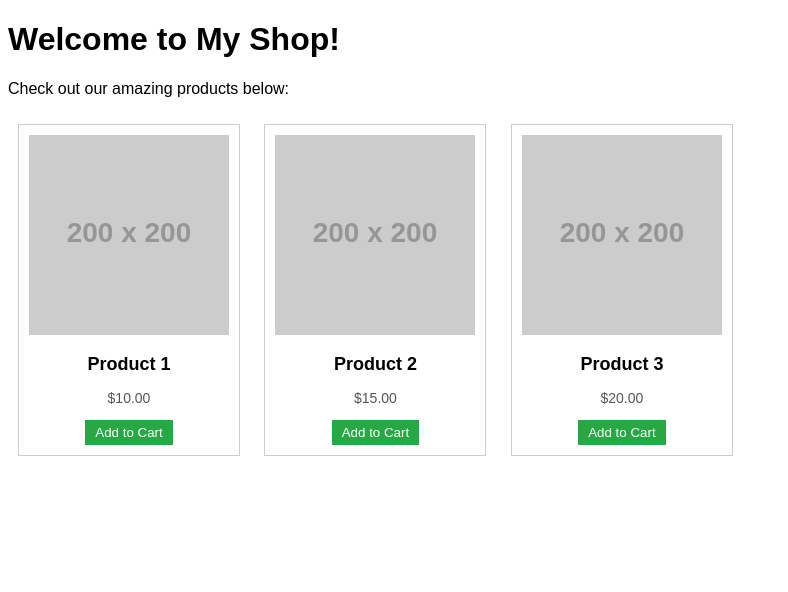
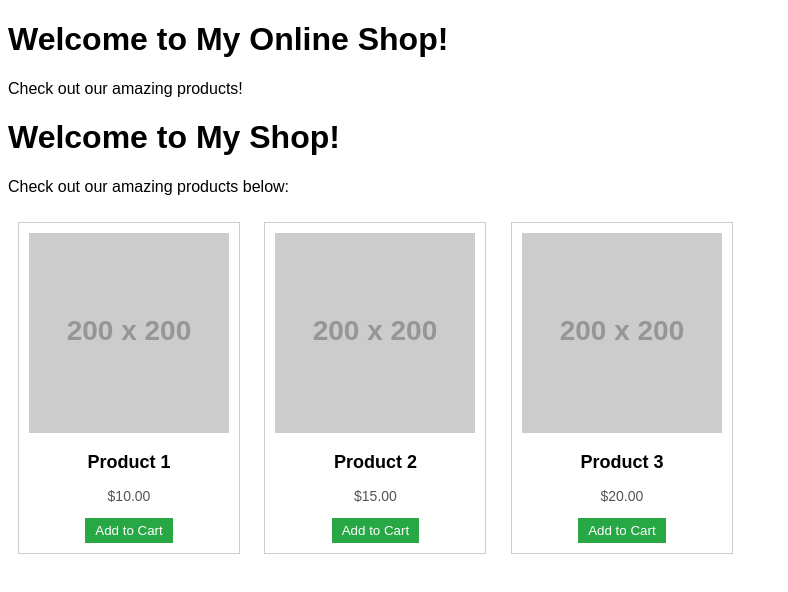
Before and after one commit to gamingaryan0332-gif/buyflix, a plain HTML site: page index.html in a window 1280 px wide. Shown: the whole page, without its empty margins (0-788 px from the left). Drawn offline with Linux system fonts and the light colour scheme; placeholder pictures from the web are drawn by us.

Commit message:
Add header and welcome message to index.html
add product detial and website homepage

```diff
--- a/index.html
+++ b/index.html
@@ -2,7 +2,9 @@
 <!DOCTYPE html>
 <html>
 <head>
-    <title>My Shop</title>
+<h1>Welcome to My Online Shop!</h1>
+<p>Check out our amazing products!</p>
+<title>My Shop</title>
     <style>
         body { font-family: Arial, sans-serif; }
         .product {
```
